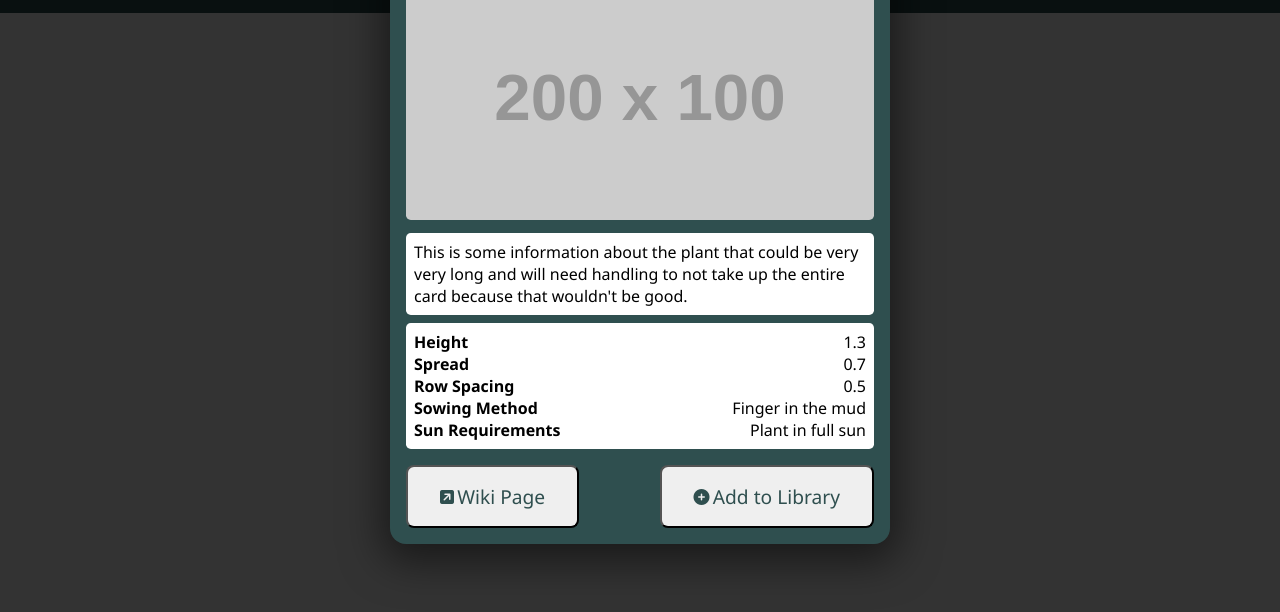
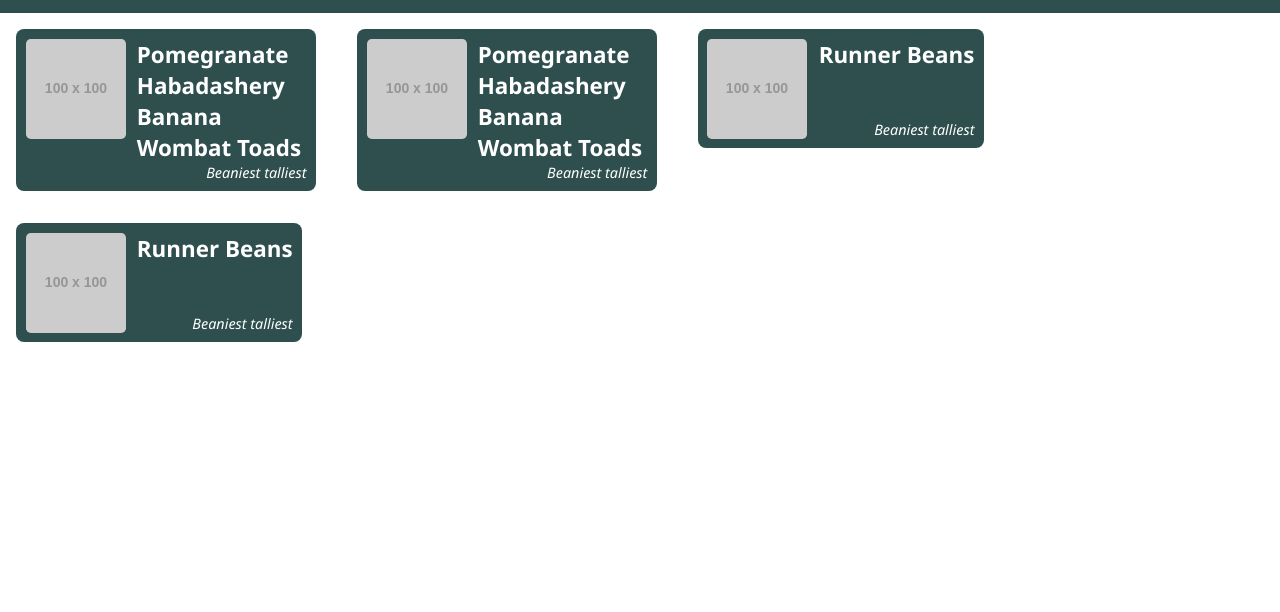
Before and after one commit to Scrobwofl/Patchy, a website built with Vite: page client/index.html in a window 1280 px wide. Shown: the part 188-800 px from the top of the page. Built offline with nearby package versions, Linux system fonts and the light colour scheme; placeholder pictures from the web are drawn by us.

Commit message:
Latest changes

```diff
--- a/client/main.js
+++ b/client/main.js
@@ -4,40 +4,36 @@ const form = document.getElementById("form");
 
 let plants = [
   {
-    name: "Potato",
-    wikiUrl: "www.wikipedia.com",
-    height: 1.3,
-    spread: 0.7,
-    desc: "This is some information about the plant that could be very very long and will need handling to not take up the entire card because that wouldn't be good.",
-    rowSpacing: 0.5,
-    sowingMethod: "Finger in the mud",
-    imagePath: "https://placehold.co/200x100",
-    sunRequirements: "Plant in full sun",
-    scientificNames: "Horribilus Plantius",
+    _id: 134,
+    name: "Pomegranate Habadashery Banana Wombat Toads",
+    description:
+      "This is some information about the plant that could be very very long and will need handling to not take up the entire card because that wouldn't be good.",
+    scientific_names: "Beaniest talliest",
+    thumbnail_url: "https://placehold.co/100x100",
   },
   {
-    name: "Potato",
-    wikiUrl: "www.wikipedia.com",
-    height: 1.3,
-    spread: 0.7,
-    desc: "This is some information about the plant that could be very very long and will need handling to not take up the entire card because that wouldn't be good.",
-    rowSpacing: 0.5,
-    sowingMethod: "Finger in the mud",
-    imagePath: "https://placehold.co/200x100",
-    sunRequirements: "Plant in full sun",
-    scientificNames: "Horribilus Plantius",
+    _id: 134,
+    name: "Pomegranate Habadashery Banana Wombat Toads",
+    description:
+      "This is some information about the plant that could be very very long and will need handling to not take up the entire card because that wouldn't be good.",
+    scientific_names: "Beaniest talliest",
+    thumbnail_url: "https://placehold.co/100x100",
   },
   {
-    name: "Potato",
-    wikiUrl: "www.wikipedia.com",
-    height: 1.3,
-    spread: 0.7,
-    desc: "This is some information about the plant that could be very very long and will need handling to not take up the entire card because that wouldn't be good.",
-    rowSpacing: 0.5,
-    sowingMethod: "Finger in the mud",
-    imagePath: "https://placehold.co/200x100",
-    sunRequirements: "Plant in full sun",
-    scientificNames: "Horribilus Plantius",
+    _id: 134,
+    name: "Runner Beans",
+    description:
+      "This is some information about the plant that could be very very long and will need handling to not take up the entire card because that wouldn't be good.",
+    scientific_names: "Beaniest talliest",
+    thumbnail_url: "https://placehold.co/100x100",
+  },
+  {
+    _id: 134,
+    name: "Runner Beans",
+    description:
+      "This is some information about the plant that could be very very long and will need handling to not take up the entire card because that wouldn't be good.",
+    scientific_names: "Beaniest talliest",
+    thumbnail_url: "https://placehold.co/100x100",
   },
 ];
 
@@ -162,21 +158,36 @@ function createCard(plant) {
 
 createCard(selectedPlant);
 
-// const searchResultsDisplay(plants) {
-//   console.log("Displaying results");
-//   const plantCardsCntr = document.getElementById("plant-cards-container");
-//   // Main card structure
-//   const cardCntr = document.createElement("div");
-//   cardCntr.classList.add("plant-card");
-//   const cardHeaderCntr = document.createElement("div");
-//   cardHeaderCntr.classList.add("card-header-container");
-//   const cardDescCntr = document.createElement("div");
-//   cardDescCntr.classList.add("card-desc-container");
-//   const cardDetailsCntr = document.createElement("div");
-//   cardDetailsCntr.classList.add("card-details-container");
-//   const cardBtnCntr = document.createElement("div");
-//   cardBtnCntr.classList.add("card-button-container");
-// }
+function searchResultsDisplay(plants) {
+  console.log("Displaying results");
+  const searchResultsCntr = document.getElementById("search-results-container");
+
+  // Main results structure
+  plants.forEach((plant) => {
+    //Create Card
+    const resultCard = document.createElement("div");
+    resultCard.classList.add("result-card");
+
+    const plantImg = document.createElement("img");
+    plantImg.src = plant.thumbnail_url;
+    plantImg.alt = plant.description;
+
+    const plantInfo = document.createElement("div");
+    plantInfo.classList.add("plant-info");
+
+    const resultTitle = document.createElement("h2");
+    resultTitle.innerText = plant.name;
+    const scienceName = document.createElement("p");
+    scienceName.innerText = plant.scientific_names;
+
+    plantInfo.append(resultTitle, scienceName);
+
+    resultCard.append(plantImg, plantInfo);
+    searchResultsCntr.appendChild(resultCard);
+  });
+}
+
+searchResultsDisplay(plants);
 
 // // Search Growstuff, requires paramater search(queryParam)
 // let currentPlantIndex = 0;
@@ -190,22 +201,6 @@ createCard(selectedPlant);
 //   // createPlant(plants[currentPlantIndex])
 // }
 
-// function createPlant(plant) {
-//   plantContainer.innerHTML=""
-//     let API_ID = plant.id;
-//     let name = plant.name;
-//     let en_wikipedia_url = plant.en_wikipedia_url;
-//     let height = plant.openfarm_data.attributes.height;
-//     let spread = plant.openfarm_data.attributes.spread;
-//     let description = plant.openfarm_data.attributes.description;
-//     let row_spacing = plant.openfarm_data.attributes.row_spacing;
-//     let sowing_method = plant.openfarm_data.attributes.sowing_method;
-//     let main_image_path = plant.openfarm_data.attributes.main_image_path;
-//     let sun_requirements = plant.openfarm_data.attributes.sun_requirements;
-//     let scientific_names = plant.scientific_names;
-//     let patches = "";
-// }
-
 // // Get plants from database need to match PLANTCONTAINER with the element ID from index.html
 // async function getPlants() {
 
@@ -214,8 +209,7 @@ createCard(selectedPlant);
 //   const response = await fetch(`${baseURL}/plants`);
 //   const plants = await response.json();
 
-//   // Loop through the plants if more than one returned
-//   createPlants()
+//   searchResultsDisplay(plants)
 
 //     // Append the container to the main messageContainer
 //     messageContainer.appendChild(plantItem);
--- a/client/style.css
+++ b/client/style.css
@@ -19,6 +19,7 @@
   flex-direction: column;
   background-color: darkslategray;
   color: white;
+  width: 100vw;
 }
 
 #search-container > label {
@@ -55,6 +56,8 @@
   max-width: 100vw;
   gap: 0.5rem;
   z-index: 100;
+  display: none !important;
+  /* Delete this ^^^^ display declaration when finished styling */
 }
 
 .plant-card {
@@ -161,5 +164,52 @@
 }
 
 /* Search results */
+#search-results-container {
+  display: flex;
+  flex-direction: row;
+  flex-wrap: wrap;
+  align-content: flex-start;
+  justify-content: space-between;
+  align-items: flex-start;
+  max-width: 1000px;
+}
 
-/* Form Styling */
+.result-card {
+  max-width: 300px;
+  display: flex;
+  flex-direction: row;
+  flex-wrap: nowrap;
+  align-items: stretch;
+  margin: 1rem;
+  padding: 0.6rem;
+  border-radius: 0.5rem;
+  background-color: darkslategrey;
+  gap: 0.7rem;
+}
+
+.result-card img {
+  width: 100px;
+  height: 100px;
+  border-radius: 0.3rem;
+}
+
+.plant-info {
+  display: flex;
+  justify-content: space-between;
+  flex-direction: column;
+}
+
+.plant-info h2 {
+  max-width: 200px;
+  text-align: left;
+  color: white;
+  font-size: 1.4rem;
+}
+
+.plant-info p {
+  text-align: right;
+  /* line-height: 1.2rem; */
+  font-size: 0.9rem;
+  font-style: italic;
+  color: white;
+}
```
Also changed, not shown: 1 other file.
